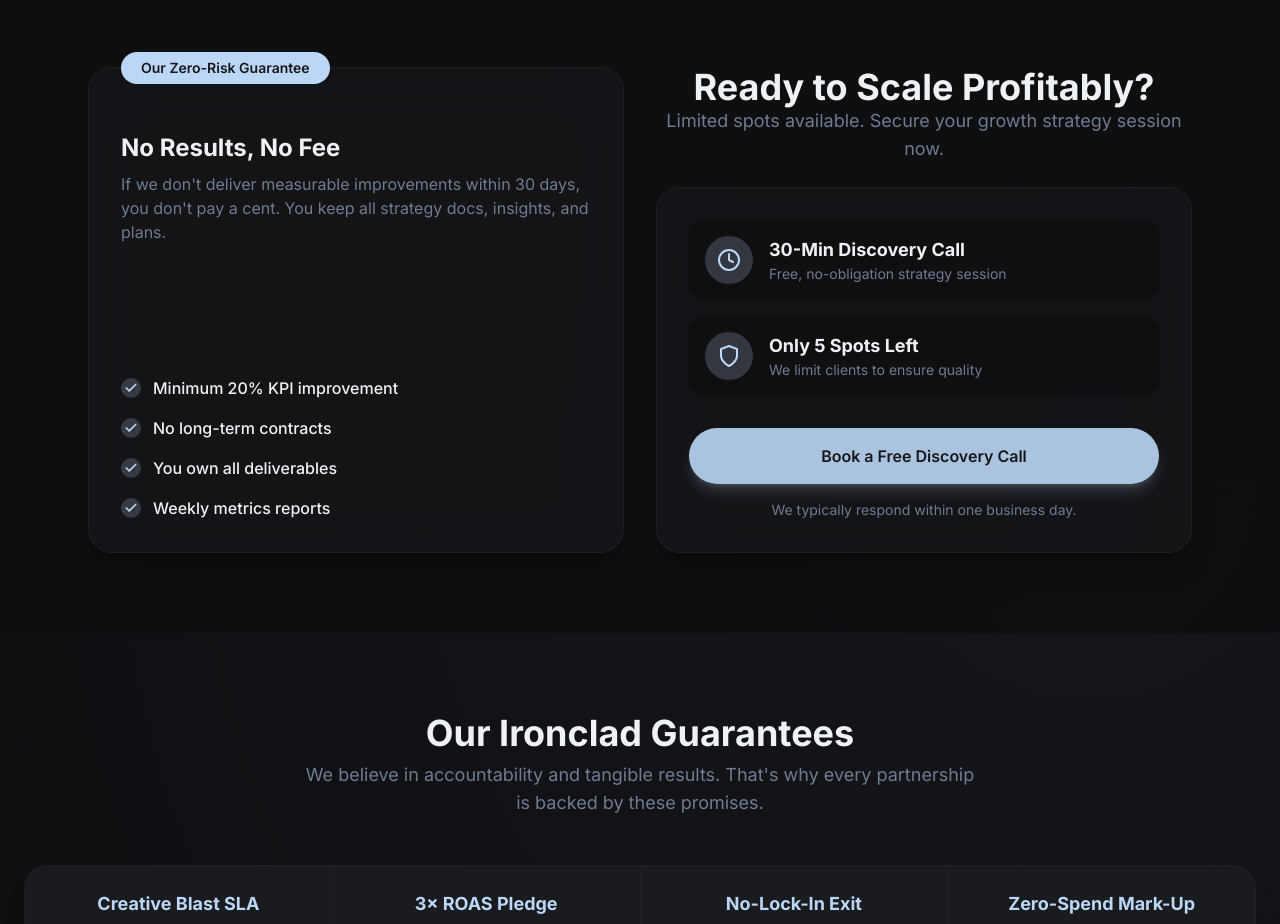
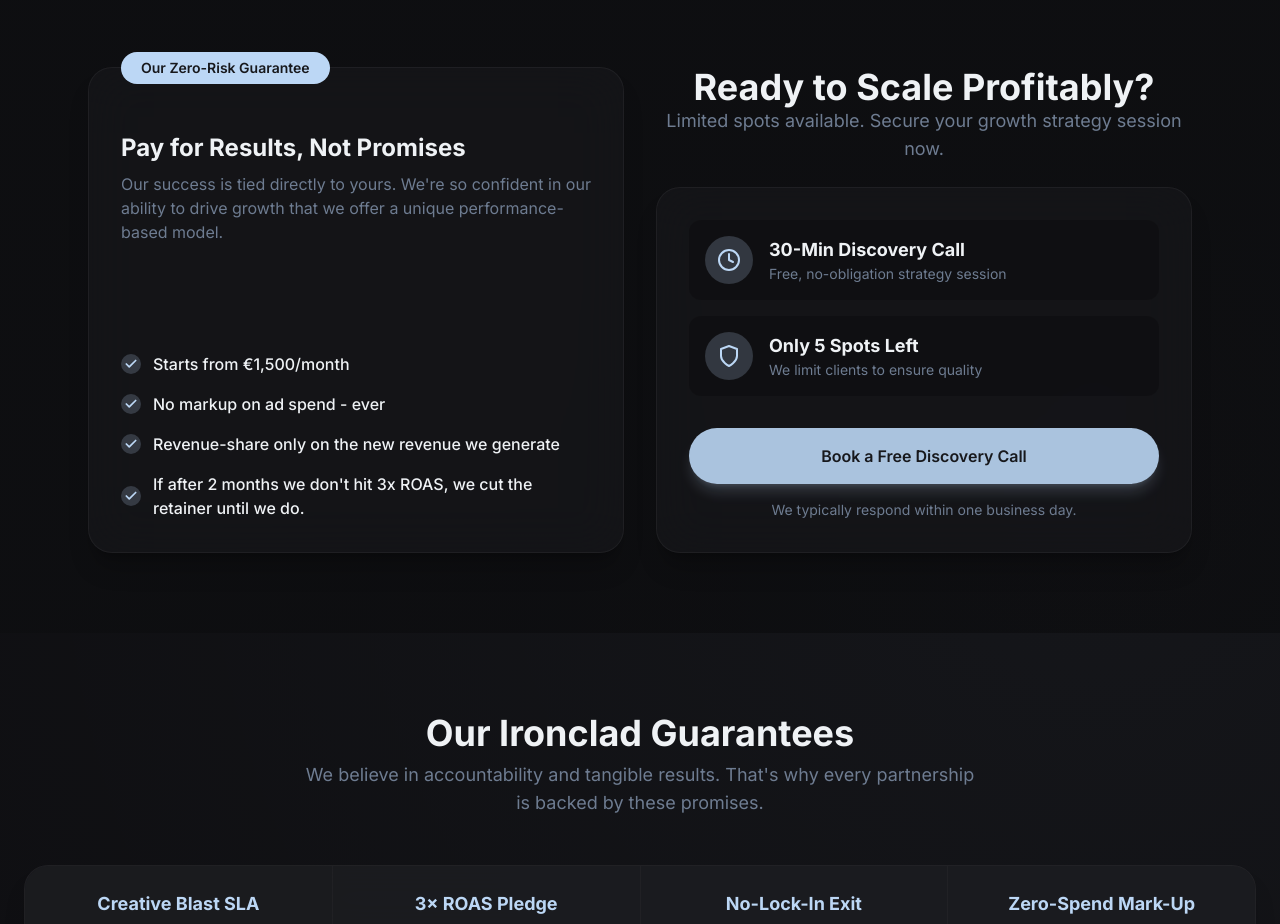
Before and after one commit to datagekko/zentric-digital, a Next.js app: page / in a window 1280 px wide. Shown: the part 2820-3744 px from the top of the page. Built offline with nearby package versions, Linux system fonts and the light colour scheme.

Commit message:
feat(cta): update zero-risk guarantee copy

```diff
--- a/app/components/sections/FinalCta.tsx
+++ b/app/components/sections/FinalCta.tsx
@@ -37,12 +37,17 @@ const FinalCTA = () => {
               <div className="absolute -top-4 left-8 bg-primary text-primary-foreground px-5 py-1.5 rounded-full font-semibold text-sm">
                 Our Zero-Risk Guarantee
               </div>
-              <h3 className="text-2xl font-bold mt-8 mb-2 text-foreground">No Results, No Fee</h3>
+              <h3 className="text-2xl font-bold mt-8 mb-2 text-foreground">Pay for Results, Not Promises</h3>
               <p className="text-muted-foreground mb-6">
-                If we don't deliver measurable improvements within 30 days, you don't pay a cent. You keep all strategy docs, insights, and plans.
+                Our success is tied directly to yours. We're so confident in our ability to drive growth that we offer a unique performance-based model.
               </p>
               <div className="space-y-4 mt-auto">
-                {['Minimum 20% KPI improvement', 'No long-term contracts', 'You own all deliverables', 'Weekly metrics reports'].map((guarantee) => (
+                {[
+                  'Starts from €1,500/month',
+                  'No markup on ad spend - ever',
+                  'Revenue-share only on the new revenue we generate',
+                  'If after 2 months we don\'t hit 3x ROAS, we cut the retainer until we do.',
+                ].map((guarantee) => (
                   <div key={guarantee} className="flex items-center gap-3">
                     <div className="w-5 h-5 flex-shrink-0 bg-primary/20 rounded-full flex items-center justify-center">
                       <svg xmlns="http://www.w3.org/2000/svg" width="14" height="14" viewBox="0 0 24 24" fill="none" stroke="currentColor" strokeWidth="3" strokeLinecap="round" strokeLinejoin="round" className="text-primary">
```
